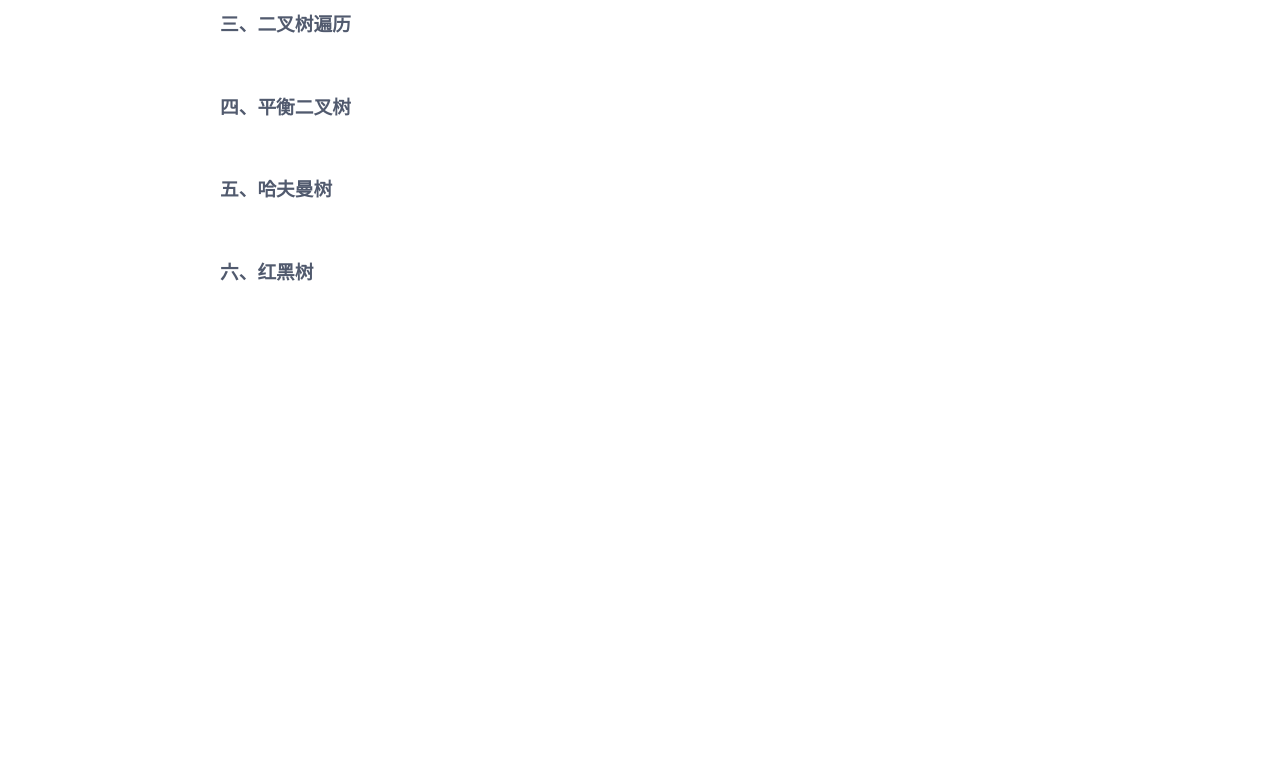
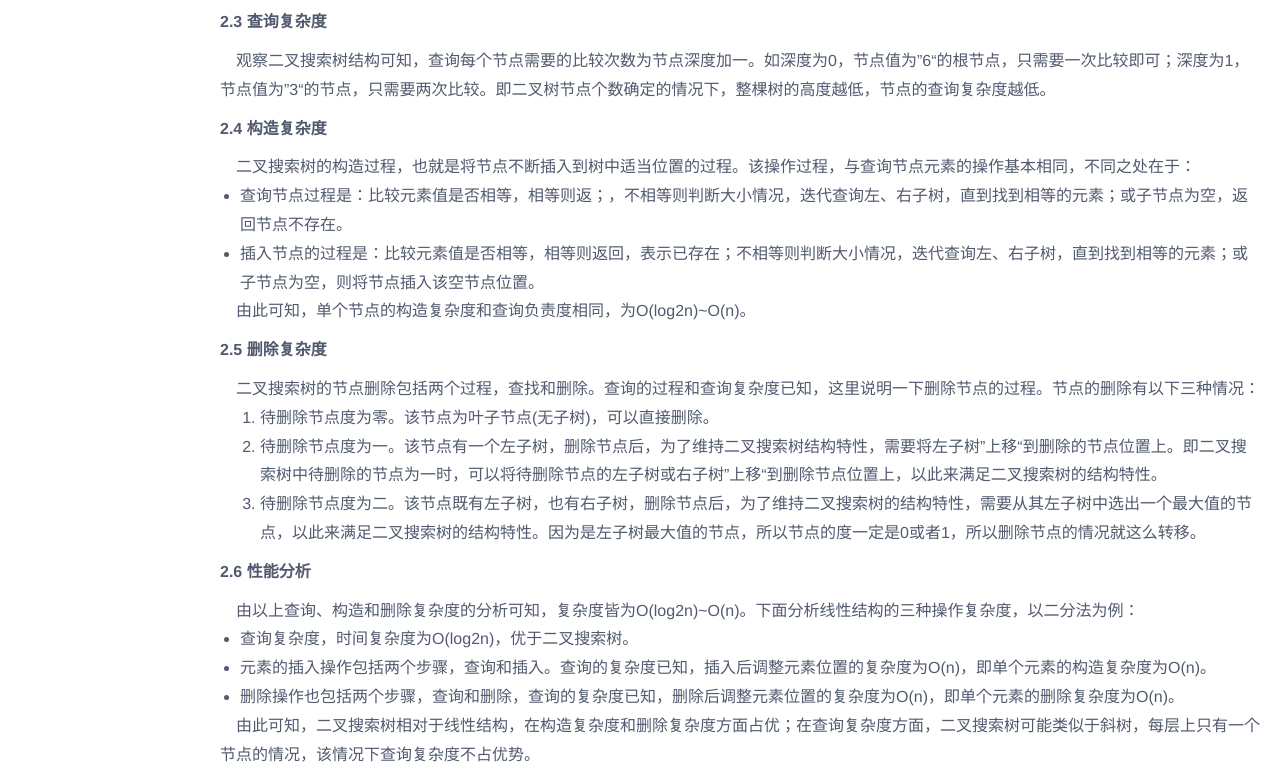
Before and after one commit to lixaviers/suyan-ms, a Vue app: page /#/structure in a window 1280 px wide. Shown: the part 1435-2216 px from the top of the page. Before the commit the page ends 1898 px from the top, so only its background shows below. Built offline with nearby package versions, Linux system fonts and the light colour scheme.

Commit message:
feat:page

```diff
--- a/src/views/page/structure.vue
+++ b/src/views/page/structure.vue
@@ -34,6 +34,32 @@
 </ul>
 <p>示例：</p>
 <p><img style="display: block; margin-left: auto; margin-right: auto;" src="https://raw.githubusercontent.com/lixaviers/suyan-ms/main/src/assets/20210226-110712.png" alt="" width="365" height="371" /></p>
+<h4>2.3 查询复杂度</h4>
+<p>观察二叉搜索树结构可知，查询每个节点需要的比较次数为节点深度加一。如深度为0，节点值为&rdquo;6&ldquo;的根节点，只需要一次比较即可；深度为1，节点值为&rdquo;3&ldquo;的节点，只需要两次比较。即二叉树节点个数确定的情况下，整棵树的高度越低，节点的查询复杂度越低。</p>
+<h4>2.4 构造复杂度</h4>
+<p>二叉搜索树的构造过程，也就是将节点不断插入到树中适当位置的过程。该操作过程，与查询节点元素的操作基本相同，不同之处在于：</p>
+<ul>
+<li>查询节点过程是：比较元素值是否相等，相等则返；，不相等则判断大小情况，迭代查询左、右子树，直到找到相等的元素；或子节点为空，返回节点不存在。</li>
+<li>插入节点的过程是：比较元素值是否相等，相等则返回，表示已存在；不相等则判断大小情况，迭代查询左、右子树，直到找到相等的元素；或子节点为空，则将节点插入该空节点位置。</li>
+</ul>
+<p>由此可知，单个节点的构造复杂度和查询负责度相同，为O(log2n)~O(n)。</p>
+<h4>2.5 删除复杂度</h4>
+<p>二叉搜索树的节点删除包括两个过程，查找和删除。查询的过程和查询复杂度已知，这里说明一下删除节点的过程。节点的删除有以下三种情况：</p>
+<ol>
+<li>待删除节点度为零。该节点为叶子节点(无子树)，可以直接删除。</li>
+<li>待删除节点度为一。该节点有一个左子树，删除节点后，为了维持二叉搜索树结构特性，需要将左子树&rdquo;上移&ldquo;到删除的节点位置上。即二叉搜索树中待删除的节点为一时，可以将待删除节点的左子树或右子树&rdquo;上移&ldquo;到删除节点位置上，以此来满足二叉搜索树的结构特性。</li>
+<li>待删除节点度为二。该节点既有左子树，也有右子树，删除节点后，为了维持二叉搜索树的结构特性，需要从其左子树中选出一个最大值的节点，以此来满足二叉搜索树的结构特性。因为是左子树最大值的节点，所以节点的度一定是0或者1，所以删除节点的情况就这么转移。</li>
+</ol>
+<h4>2.6 性能分析</h4>
+<p>由以上查询、构造和删除复杂度的分析可知，复杂度皆为O(log2n)~O(n)。下面分析线性结构的三种操作复杂度，以二分法为例：</p>
+<ul>
+<li>查询复杂度，时间复杂度为O(log2n)，优于二叉搜索树。</li>
+<li>元素的插入操作包括两个步骤，查询和插入。查询的复杂度已知，插入后调整元素位置的复杂度为O(n)，即单个元素的构造复杂度为O(n)。</li>
+<li>删除操作也包括两个步骤，查询和删除，查询的复杂度已知，删除后调整元素位置的复杂度为O(n)，即单个元素的删除复杂度为O(n)。</li>
+</ul>
+<p>由此可知，二叉搜索树相对于线性结构，在构造复杂度和删除复杂度方面占优；在查询复杂度方面，二叉搜索树可能类似于斜树，每层上只有一个节点的情况，该情况下查询复杂度不占优势。</p>
+<h4>2.7 总结</h4>
+<p>二叉搜索树的节点查询、构造和删除性能，与树的高度相关，如果二叉搜索树能够更&rdquo;平衡&ldquo;一些，避免了树结构向线性结构的倾斜，则能够显著降低时间复杂度。二叉搜索树的存储方面，相对于线性结构只需要保存元素值，树中节点需要额外的空间保存节点之间的父子关系，所以在存储消耗上要高于线性结构。</p>
 <h3>三、二叉树遍历</h3>
 <p>&nbsp;</p>
 <h3>四、平衡二叉树</h3>
```
